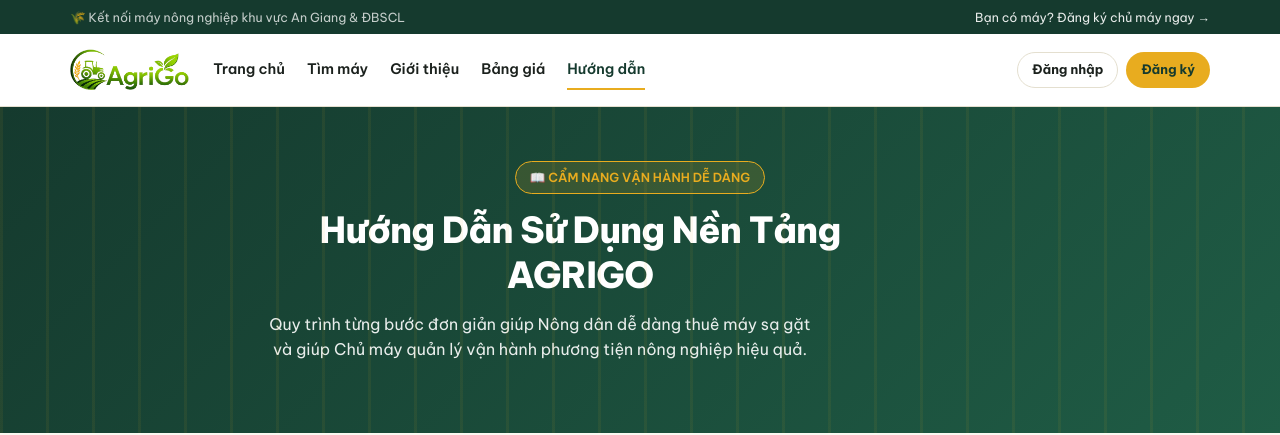
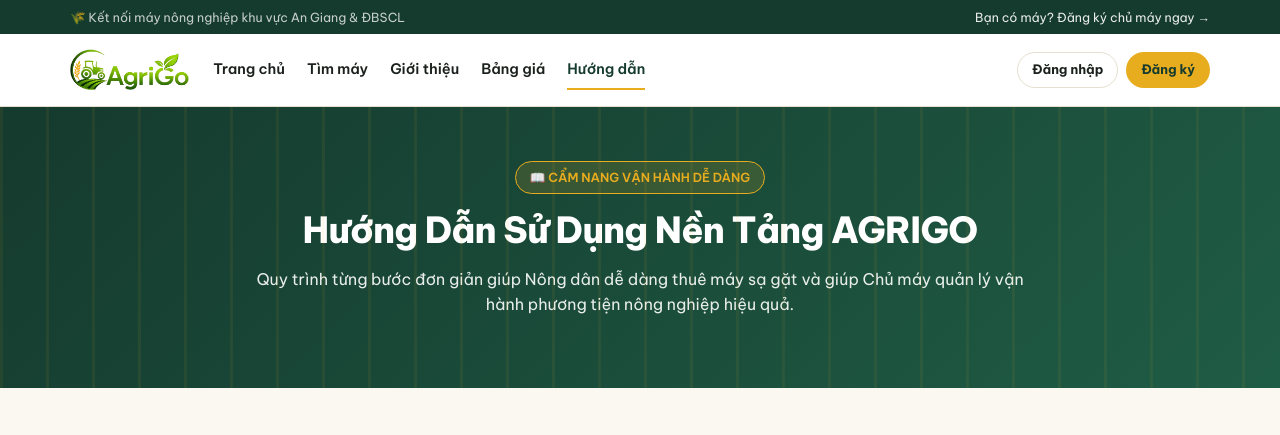
Before and after one commit to hieule1704/AGRIGO, a React (Vite) app in the folder frontend/: page /guide in a window 1280 px wide. Shown: the top 435 px of the page. Built offline with nearby package versions, Linux system fonts and the light colour scheme; no server answers.

Commit message:
fix: resolve button text contrast on About page and perfectly center hero titles/eyebrow badges on Guide and Pricing pages

```diff
--- a/frontend/src/pages/About.jsx
+++ b/frontend/src/pages/About.jsx
@@ -29,7 +29,7 @@
               <RouterLink to="/search" className="btn btn-primary" style={{ padding: '12px 24px', fontSize: 15 }}>
                 🔍 Khám phá 35+ Máy nông nghiệp
               </RouterLink>
-              <RouterLink to="/guide" className="btn btn-outline" style={{ color: '#fff', borderColor: 'rgba(255,255,255,0.4)', padding: '12px 24px', fontSize: 15 }}>
+              <RouterLink to="/guide" className="btn" style={{ color: 'var(--green-deep)', background: '#ffffff', border: '1px solid #ffffff', fontWeight: 'bold', padding: '12px 24px', fontSize: 15 }}>
                 📖 Xem Hướng Dẫn Vận Hành
               </RouterLink>
             </div>
--- a/frontend/src/pages/Guide.jsx
+++ b/frontend/src/pages/Guide.jsx
@@ -15,14 +15,14 @@
     <>
       {/* Header Hero */}
       <section className="hero" style={{ padding: '54px 0 70px', background: 'linear-gradient(135deg, var(--green-deep) 0%, var(--green-mid) 100%)' }}>
-        <div className="container" style={{ textAlign: 'center', maxWidth: 800 }}>
-          <div className="eyebrow" style={{ color: 'var(--gold)', background: 'rgba(232,172,31,0.15)', border: '1px solid var(--gold)', margin: '0 auto 14px' }}>
+        <div className="container hero-center">
+          <div className="eyebrow" style={{ color: 'var(--gold)', background: 'rgba(232,172,31,0.15)', border: '1px solid var(--gold)', margin: '0 0 14px' }}>
             📖 CẨM NANG VẬN HÀNH DỄ DÀNG
           </div>
-          <h1 style={{ fontSize: 36, fontWeight: 800, margin: '0 0 14px', lineHeight: 1.25 }}>
+          <h1 style={{ fontSize: 36, fontWeight: 800, margin: '0 0 14px', lineHeight: 1.25, textAlign: 'center' }}>
             Hướng Dẫn Sử Dụng Nền Tảng AGRIGO
           </h1>
-          <p className="lead" style={{ fontSize: 16, opacity: 0.9, lineHeight: 1.6, margin: 0 }}>
+          <p className="lead" style={{ fontSize: 16, opacity: 0.9, lineHeight: 1.6, margin: 0, textAlign: 'center' }}>
             Quy trình từng bước đơn giản giúp Nông dân dễ dàng thuê máy sạ gặt và giúp Chủ máy quản lý vận hành phương tiện nông nghiệp hiệu quả.
           </p>
         </div>
--- a/frontend/src/pages/PricingPolicy.jsx
+++ b/frontend/src/pages/PricingPolicy.jsx
@@ -12,14 +12,14 @@
     <>
       {/* Header Banner */}
       <section className="hero" style={{ padding: '54px 0 70px', background: 'linear-gradient(135deg, var(--green-deep) 0%, var(--green-mid) 100%)' }}>
-        <div className="container" style={{ textAlign: 'center', maxWidth: 800 }}>
-          <div className="eyebrow" style={{ color: 'var(--gold)', background: 'rgba(232,172,31,0.15)', border: '1px solid var(--gold)', margin: '0 auto 14px' }}>
+        <div className="container hero-center">
+          <div className="eyebrow" style={{ color: 'var(--gold)', background: 'rgba(232,172,31,0.15)', border: '1px solid var(--gold)', margin: '0 0 14px' }}>
             💵 MINH BẠCH CHI PHÍ — KHÔNG PHÍ ẨN
           </div>
-          <h1 style={{ fontSize: 36, fontWeight: 800, margin: '0 0 14px', lineHeight: 1.25 }}>
+          <h1 style={{ fontSize: 36, fontWeight: 800, margin: '0 0 14px', lineHeight: 1.25, textAlign: 'center' }}>
             Bảng Giá Dịch Vụ & Chính Sách Nền Tảng AGRIGO
           </h1>
-          <p className="lead" style={{ fontSize: 16, opacity: 0.9, lineHeight: 1.6, margin: 0 }}>
+          <p className="lead" style={{ fontSize: 16, opacity: 0.9, lineHeight: 1.6, margin: 0, textAlign: 'center' }}>
             Mô hình chi phí minh bạch, giúp nông dân dễ dàng tiếp cận máy nông nghiệp và giúp chủ máy tối ưu lợi nhuận từ dàn xe cơ giới tại An Giang.
           </p>
         </div>
--- a/frontend/src/styles.css
+++ b/frontend/src/styles.css
@@ -111,6 +111,28 @@
 }
 .hero h1{font-size:42px;font-weight:800;letter-spacing:-0.02em;max-width:640px;margin:0 0 12px;}
 .hero p.lead{font-size:16.5px;opacity:.88;max-width:560px;margin:0 0 30px;}
+
+.hero-center {
+  display: flex;
+  flex-direction: column;
+  align-items: center;
+  justify-content: center;
+  text-align: center;
+  max-width: 840px;
+  margin: 0 auto;
+}
+.hero-center h1 {
+  max-width: 100% !important;
+  text-align: center !important;
+  margin-left: auto !important;
+  margin-right: auto !important;
+}
+.hero-center p.lead {
+  max-width: 100% !important;
+  text-align: center !important;
+  margin-left: auto !important;
+  margin-right: auto !important;
+}
 
 /* Search card */
 .search-card{
```
